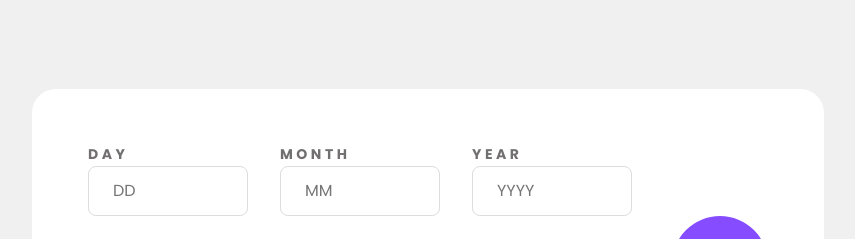
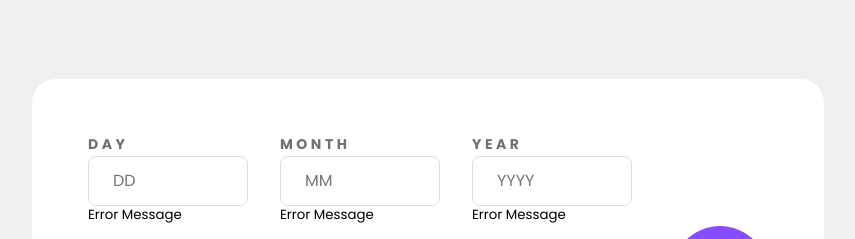
Before and after one commit to NF0mar/Age-Calculator-App, a website built with Vite: page index.html in a window 1280 px wide. Shown: the top 239 px of the page, without its empty margins (212-1067 px from the left). Built offline with nearby package versions, Linux system fonts and the light colour scheme.

Commit message:
feat: Add error messages to date input fields

```diff
--- a/index.html
+++ b/index.html
@@ -13,10 +13,13 @@
         <section class="input-section">
           <label for="Day" class="label1">Day</label>
           <input type="text" class=" input day" placeholder="DD">
+          <small class="error1">Error Message</small>
           <label for="Month" class="label2">Month</label>
           <input type="text" class="input month" placeholder="MM">
+          <small class="error2">Error Message</small>
           <label for="Year" class="label3">Year</label>
           <input type="text" class="input year" placeholder="YYYY">
+          <small class="error3">Error Message</small>
         </section>
         <div class="hr-btn">
           <hr class="line">
--- a/style.css
+++ b/style.css
@@ -147,7 +147,7 @@ body {
 .input-section {
   display: grid;
   grid-template-columns: repeat(3, 1fr);
-  grid-template-rows: 1.313rem 1fr;
+  grid-template-rows: 1.313rem 1fr ;
   column-gap: 2rem;
   margin-right: 8.5rem;
 }
@@ -157,7 +157,7 @@ label {
   color: var(--clr-accent-200);
   font-weight: var(--fw-bold);
   font-size: var(--fs-heading);
-  margin-bottom: 0.75rem;
+  margin-bottom: 2rem;
   letter-spacing: 0.219rem;
 }
 .label1 {
@@ -182,7 +182,15 @@ label {
   grid-column: 2/3;
   grid-row: 2/3;
 }
+/* .erro1 {
 
+}
+.erro2 {
+
+}
+.erro3 {
+
+} */
 .year {
   grid-column: 3/4;
   grid-row: 2/3;
```
